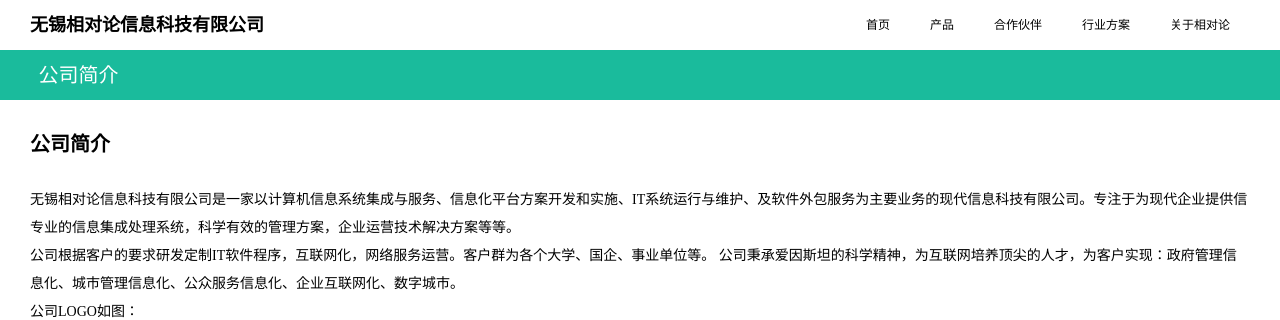
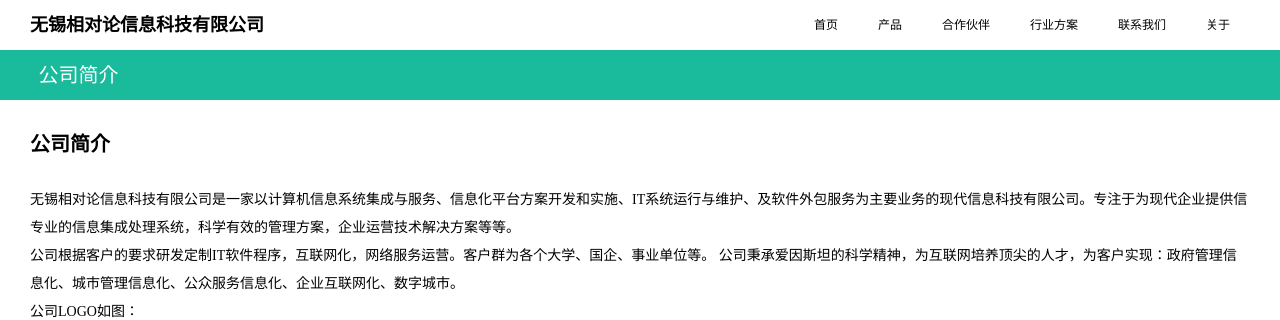
Before and after one commit to xinxinggu/xdl, a plain HTML site: page about_us.html in a window 1280 px wide. Shown: the top 320 px of the page. Drawn offline with Linux system fonts and the light colour scheme.

Commit message:
联系我们拿出来了

```diff
--- a/about_us.html
+++ b/about_us.html
@@ -59,10 +59,13 @@
 						</div>
 					</li>
 					<li>
-						<div class="navi_title"><a href="#">关于相对论</a></div>
+						<div class="navi_title"><a href="contact_us.html">联系我们</a><br></div>
+					</li>
+					<li>
+						<div class="navi_title"><a href="#">关于</a></div>
 						<div class="navi_list box-shadow">
 							<a href="about_us.html">公司简介</a><br>
-							<a href="contact_us.html">联系我们</a><br>
+
 							<a href="join_us.html">招聘</a>
 						</div>
 					</li>
```
Also changed, not shown: contact_us.html (+5 -2 lines), index.html (+2 -2 lines), jiaoyu1.html (+5 -2 lines), jiaoyu2.html (+5 -2 lines), jinrong.html (+5 -3 lines), join_us.html (+5 -2 lines), qiye1.html (+5 -2 lines), qiye2.html (+5 -2 lines), qiye3.html (+5 -2 lines), qiye4.html (+5 -2 lines).
